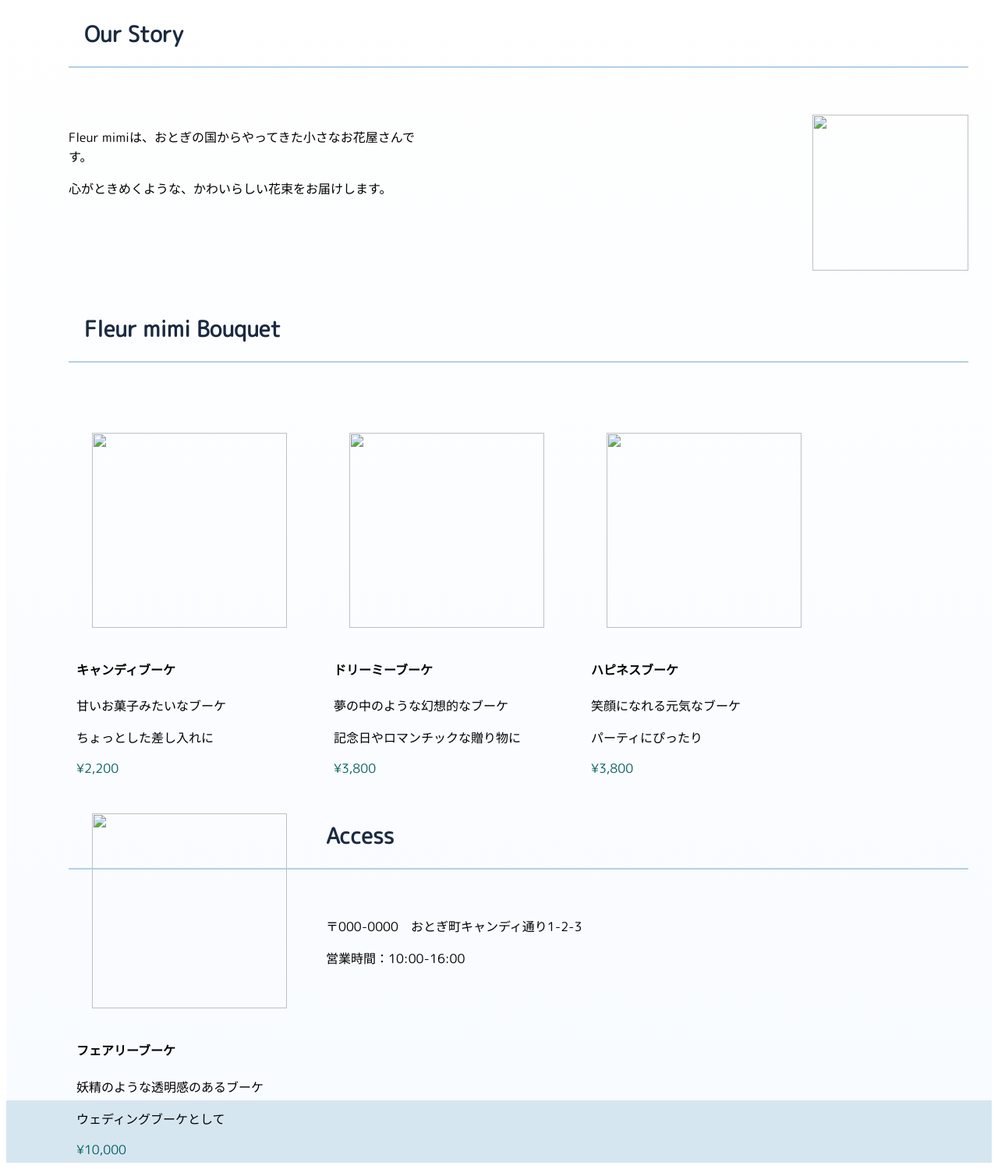
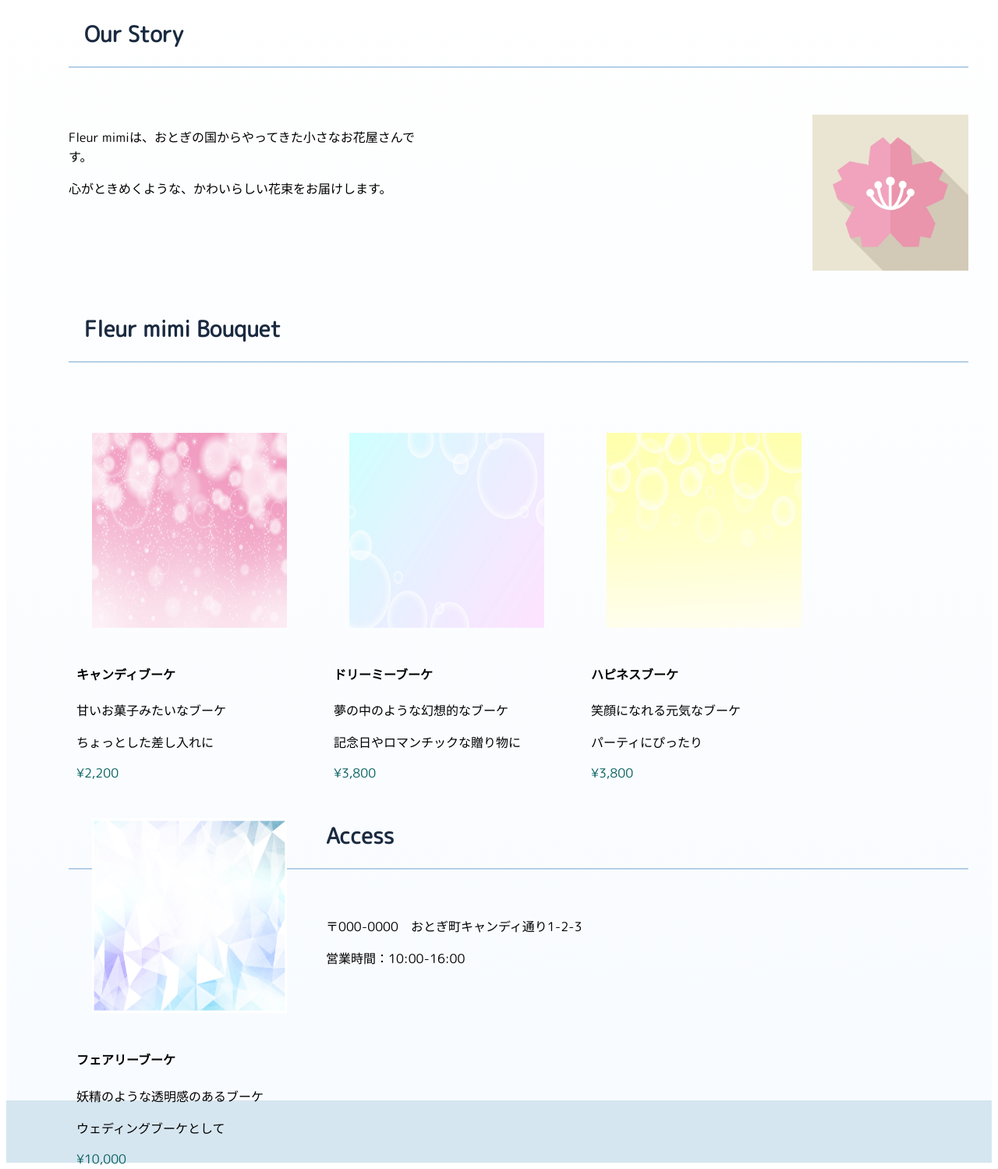
Before and after one commit to wa-ta-hub/portfolio, a plain HTML site: page index.html in a window 1280 px wide. Shown: the part 419-1918 px from the top of the page at 78% size. Drawn offline with Linux system fonts and the light colour scheme.

Commit message:
add images & fix paths

```diff
--- a/index.html
+++ b/index.html
@@ -35,7 +35,7 @@
                             <p>Fleur mimiは、おとぎの国からやってきた小さなお花屋さんです。</p>
                             <p>心がときめくような、かわいらしい花束をお届けします。</p>
                         </div>
-                    <img src="C:\Users\mkazu\OneDrive\f_f_object_86_s512_f_object_86_0bg.jpg" class="flower-icon">
+                    <img src="f_f_object_86_s512_f_object_86_0bg.jpg" class="flower-icon">
                     </div>
                 </section>
             </div>
@@ -43,28 +43,28 @@
                 <h3 class="section-title">Fleur mimi Bouquet</h3>
                 <section id="fleur-mimi-bouquet">
                     <div class="contents-item">
-                        <img src="C:\Users\mkazu\OneDrive\24957379.jpg" class="pic">
+                        <img src="24957379.jpg" class="pic">
                         <h4 class="item-name">キャンディブーケ</h4>
                         <p class="container-item">甘いお菓子みたいなブーケ</p>
                         <p class="container-item">ちょっとした差し入れに</p>
                         <p class="price">&yen;2,200</p>
                     </div>
                     <div class="contents-item">
-                        <img src="C:\Users\mkazu\OneDrive\26607388.jpg" class="pic">
+                        <img src="26607388.jpg" class="pic">
                         <h4 class="item-name">ドリーミーブーケ</h4>
                         <p class="container-item">夢の中のような幻想的なブーケ</p>
                         <p class="container-item">記念日やロマンチックな贈り物に</p>
                         <p class="price">&yen;3,800</p>
                     </div>
                     <div class="contents-item">
-                        <img src="C:\Users\mkazu\OneDrive\26607880.jpg" class="pic">
+                        <img src="26607880.jpg" class="pic">
                         <h4 class="item-name">ハピネスブーケ</h4>
                         <p class="container-item">笑顔になれる元気なブーケ</p>
                         <p class="container-item">パーティにぴったり</p>
                         <p class="price">&yen;3,800</p>
                     </div>
                     <div class="contents-item">
-                        <img src="C:\Users\mkazu\OneDrive\22284729.jpg" class="pic">
+                        <img src="22284729.jpg" class="pic">
                         <h4 class="item-name">フェアリーブーケ</h4>
                         <p class="container-item">妖精のような透明感のあるブーケ</p>
                         <p class="container-item">ウェディングブーケとして</p>
```
Also changed, not shown: 22284729.jpg (added), 24957379.jpg (added), 26607388.jpg (added), 26607880.jpg (added), f_f_object_86_s512_f_object_86_0bg.jpg (added).
